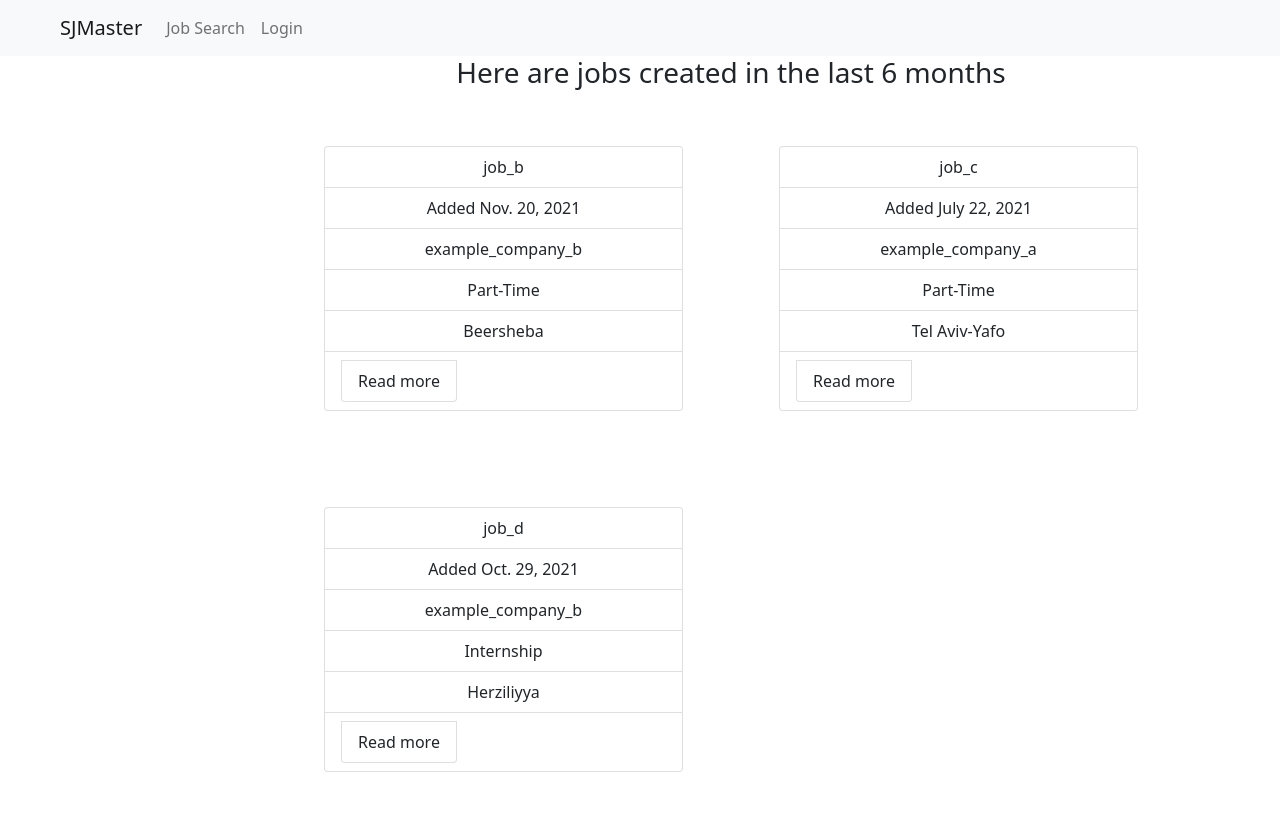
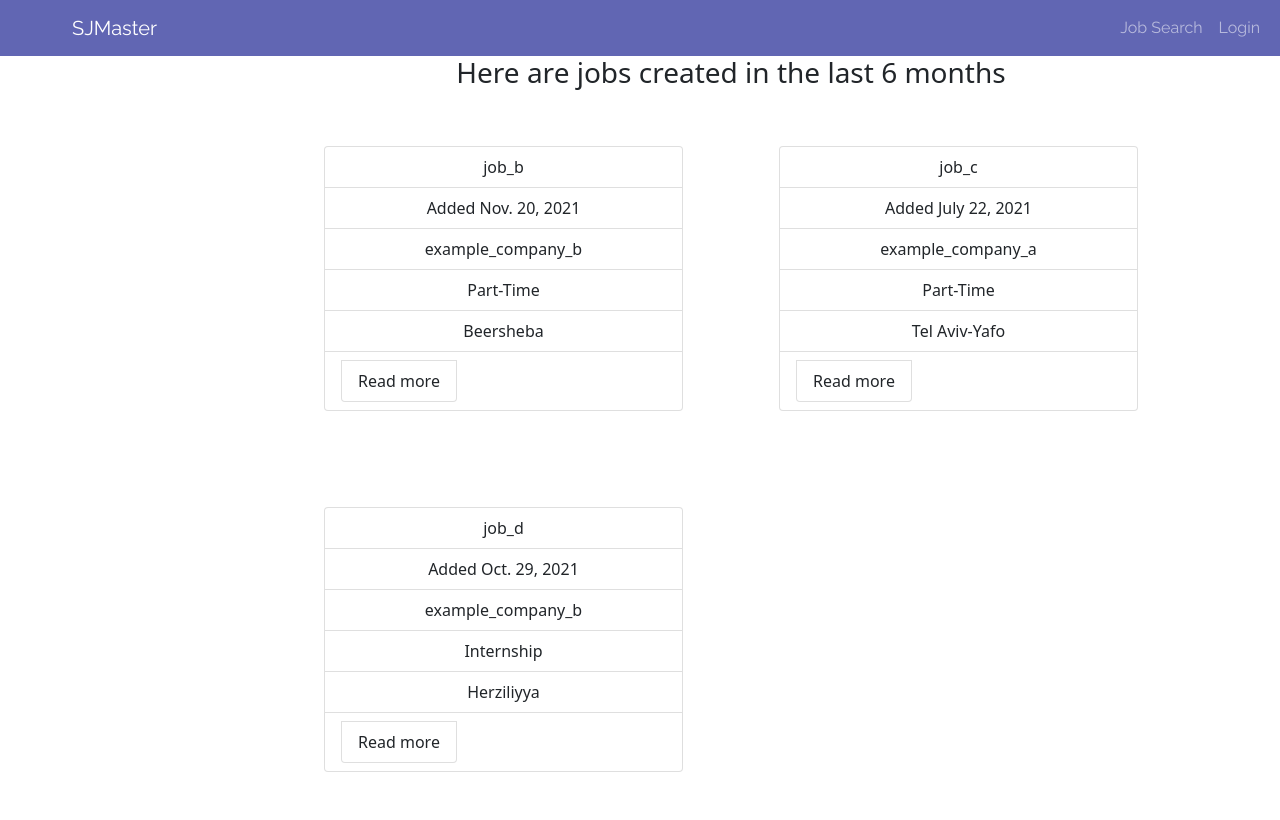
Before and after one commit to redhat-beyond/SJMaster, a Django app: page / in a window 1280 px wide. Run offline with Django 3.2, Linux system fonts and the light colour scheme; data comes from the database, SQL or seed files in the repository; data that the repository does not hold is empty.

Commit message:
base.html styles

```diff
--- a/SJMaster/templates/base.html
+++ b/SJMaster/templates/base.html
@@ -13,6 +13,7 @@
             crossorigin="anonymous"
     />
     <link href="{% static 'css/forms.css' %}" type="text/css" rel="stylesheet"/>
+    <link href="{% static 'css/base.css' %}" type="text/css" rel="stylesheet"/>
     <!-- Fonts -->
     <link rel="preconnect" href="https://fonts.googleapis.com">
     <link rel="preconnect" href="https://fonts.gstatic.com" crossorigin>
@@ -23,21 +24,14 @@
 
 <body>
 <header class="site-header">
-    <nav class="navbar navbar-expand-lg navbar-light bg-light">
-        <a class="navbar-brand" href="/" style="margin-left: 3em">SJMaster</a>
-        <button
-                class="navbar-toggler"
-                type="button"
-                data-toggle="collapse"
-                data-target="#navbarSupportedContent"
-                aria-controls="navbarSupportedContent"
-                aria-expanded="false"
-                aria-label="Toggle navigation"
-        >
+    <nav class="navbar navbar-expand-md navbar-dark">
+        <div class="container-fluid">
+            <a class="navbar-brand abs" href="/" style="margin-left: 3em">SJMaster</a>
+            <button class="navbar-toggler ms-auto" type="button" data-bs-toggle="collapse" data-bs-target="#collapseNavbar">
                 <span class="navbar-toggler-icon"></span>
             </button>
-        <div class="collapse navbar-collapse" id="navbarSupportedContent">
-            <ul class="navbar-nav mr-auto">
+            <div class="navbar-collapse collapse" id="collapseNavbar">
+                <ul class="navbar-nav ms-auto">
                     <li class="nav-item active">
                         <a class="nav-link" href="/">Job Search</a>
                     </li>
@@ -48,6 +42,7 @@
                     {% endfor %}
                 </ul>
             </div>
+        </div>
     </nav>
 </header>
 <main role="main" class="container">
@@ -55,10 +50,6 @@
         <div class="col-md">{% block content %}{% endblock %}</div>
     </div>
 </main>
-<script
-        src="https://cdn.jsdelivr.net/npm/bootstrap@5.1.3/dist/js/bootstrap.bundle.min.js"
-        integrity="sha384-ka7Sk0Gln4gmtz2MlQnikT1wXgYsOg+OMhuP+IlRH9sENBO0LRn5q+8nbTov4+1p"
-        crossorigin="anonymous"
-></script>
+<script src="https://cdn.jsdelivr.net/npm/bootstrap@5.0.2/dist/js/bootstrap.bundle.min.js" integrity="sha384-MrcW6ZMFYlzcLA8Nl+NtUVF0sA7MsXsP1UyJoMp4YLEuNSfAP+JcXn/tWtIaxVXM" crossorigin="anonymous"></script>
 </body>
 </html>
--- /dev/null
+++ b/static/css/base.css
@@ -0,0 +1,5 @@
+nav {
+    font-family: "Raleway";
+    background-color: #6166b3;
+    font-weight: 400;
+}
```
Lines whose indentation alone changed are shown as unchanged.
